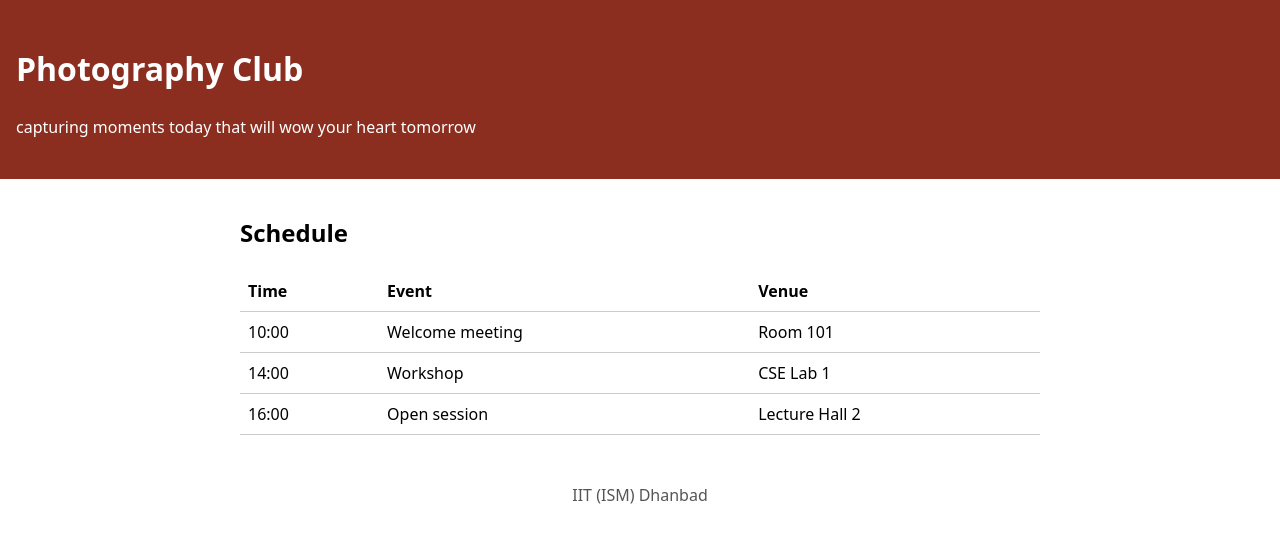
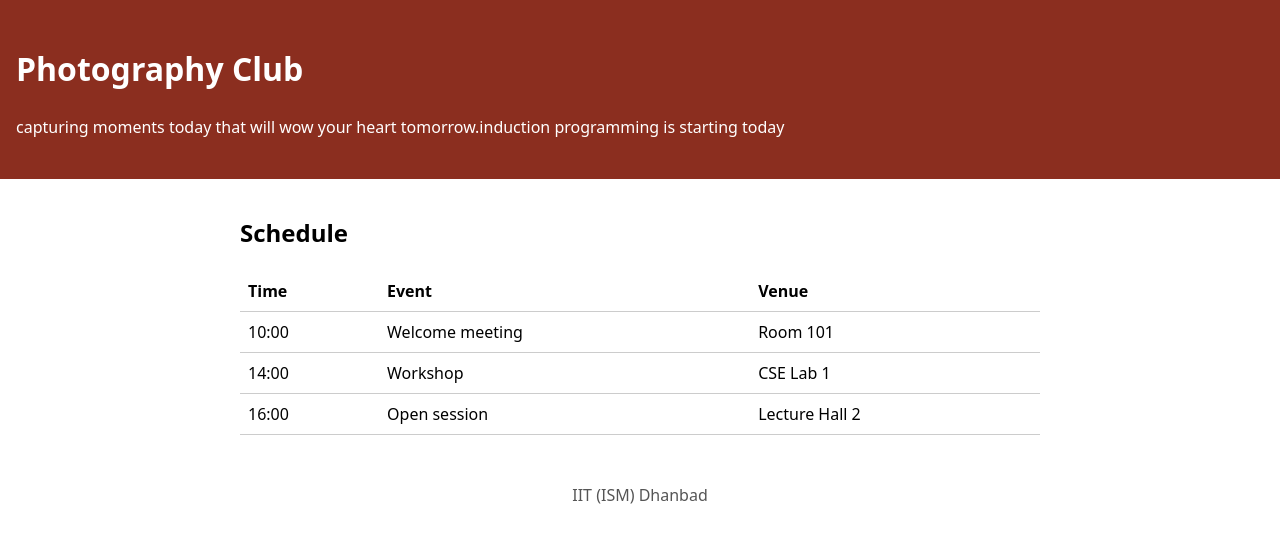
Before and after one commit to Chaitanya-26je0621/club-page, a plain HTML site: page index.html in a window 1280 px wide. Drawn offline with Linux system fonts and the light colour scheme.

```diff
--- a/index.html
+++ b/index.html
@@ -9,7 +9,7 @@
 <body>
   <header class="site-header">
     <h1>Photography Club</h1>
-    <p class="tagline">capturing moments today that will wow your heart tomorrow</p>
+    <p class="tagline">capturing moments today that will wow your heart tomorrow.induction programming is starting today</p>
   </header>
 
   <main>
```
